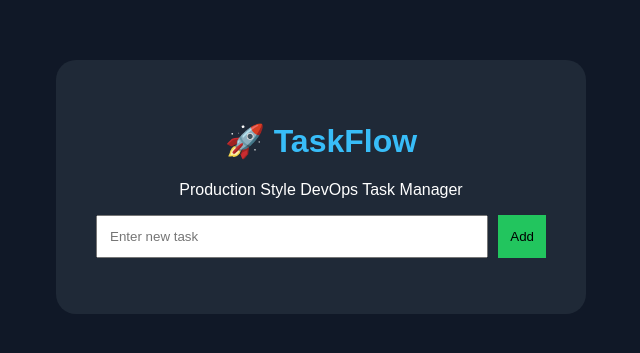
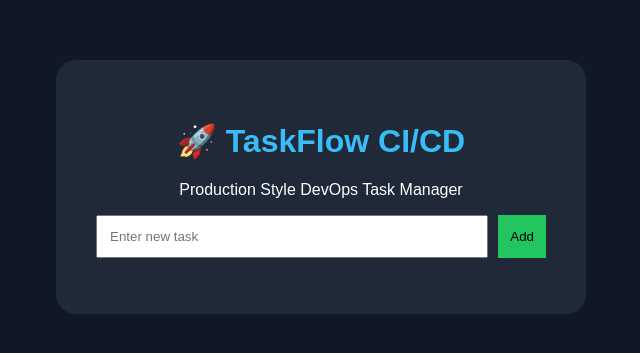
Before and after one commit to Naman2204/taskflow-devops, a website: page app/public/index.html in a window 1280 px wide. Shown: the part 221-574 px from the top of the page, without its empty margins (319-959 px from the left). Drawn offline with Linux system fonts and the light colour scheme; no server answers.

Commit message:
Test automatic deployment

```diff
--- a/app/public/index.html
+++ b/app/public/index.html
@@ -16,7 +16,7 @@
 <div class="container">
 
 
-<h1>🚀 TaskFlow</h1>
+<h1>🚀 TaskFlow CI/CD</h1>
 
 <p>
 Production Style DevOps Task Manager
```
